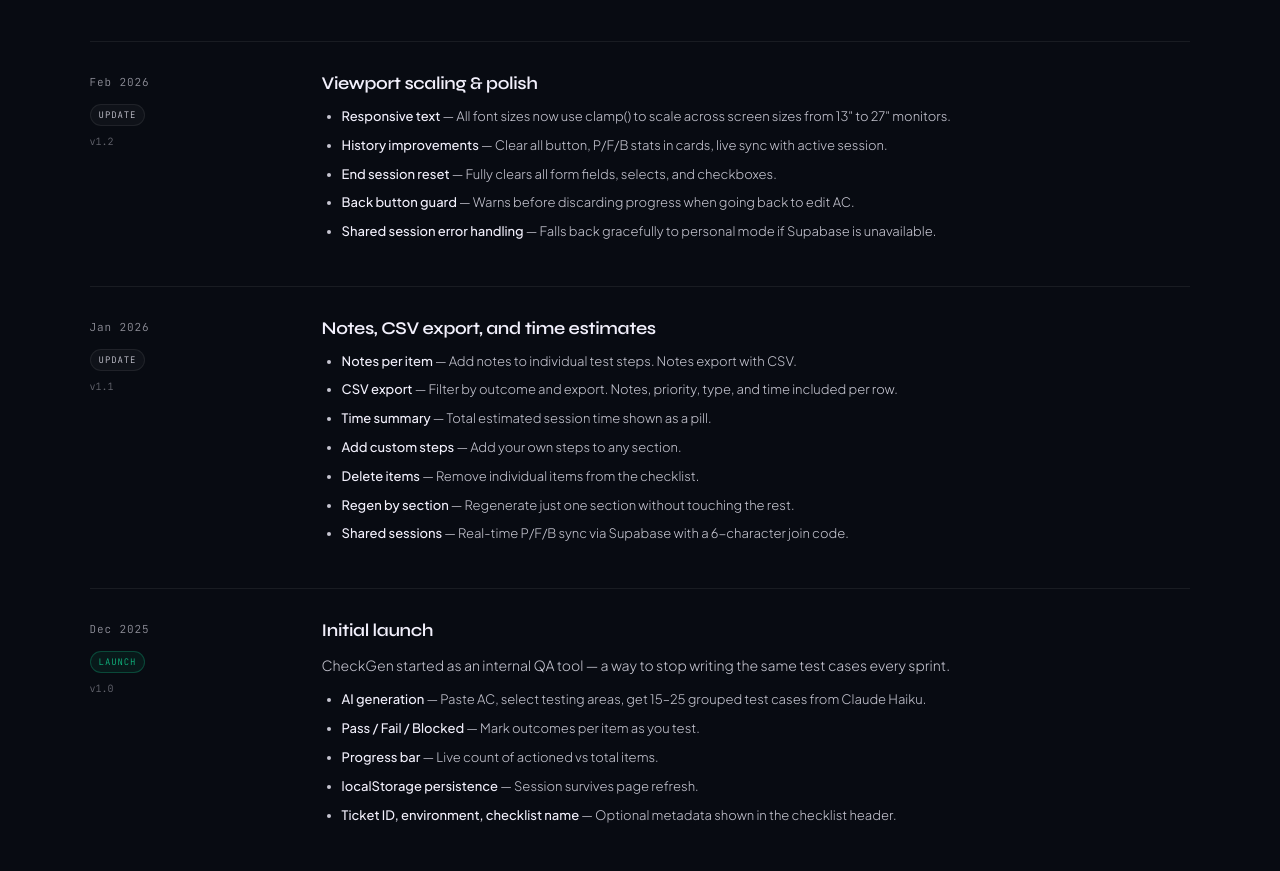
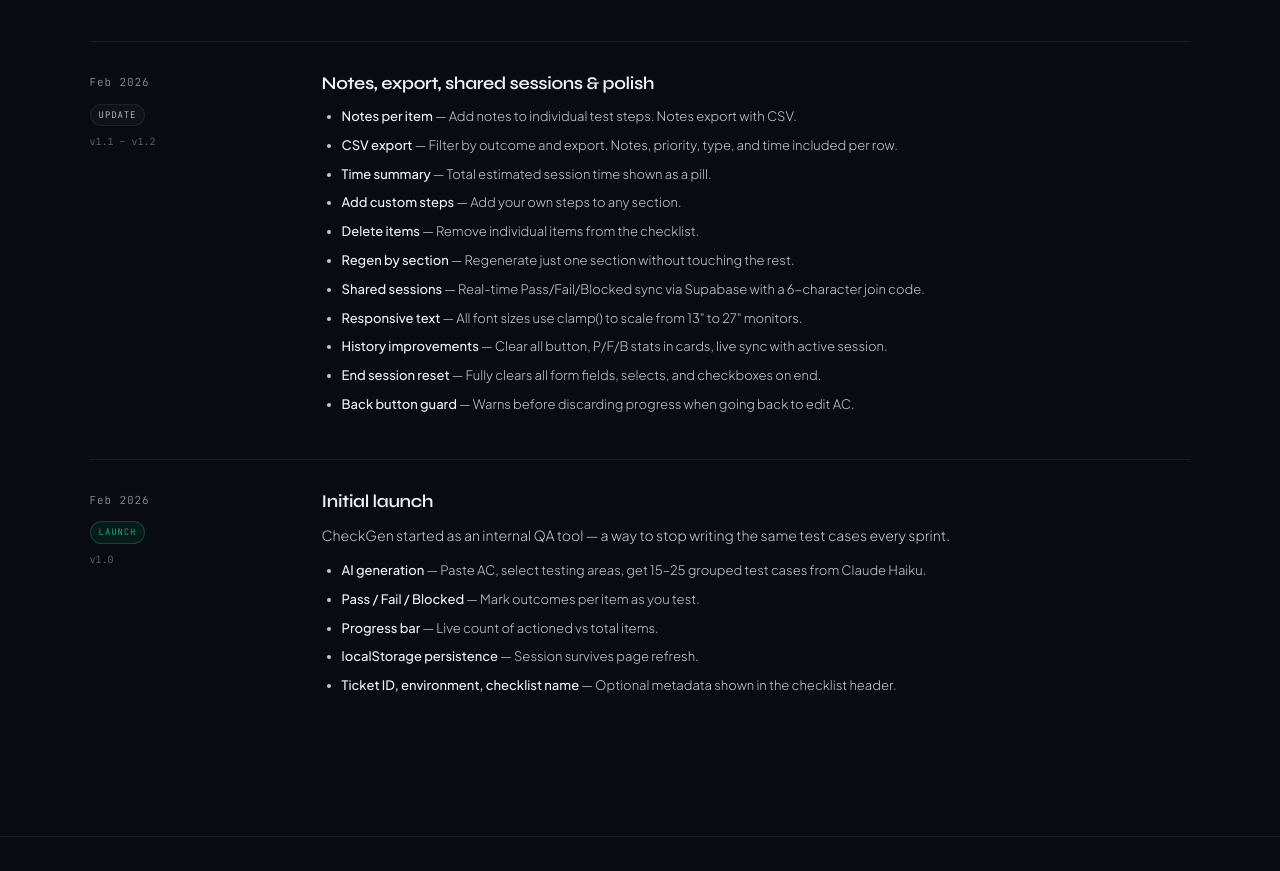
Before and after one commit to CalebJamezzz/CheckGen, a plain HTML site: page updates.html in a window 1280 px wide. Shown: the part 1740-2611 px from the top of the page. Drawn offline with Linux system fonts and the light colour scheme.

Commit message:
Update updates.html

```diff
--- a/updates.html
+++ b/updates.html
@@ -122,28 +122,10 @@
       <div>
         <div class="changelog-date">Feb 2026</div>
         <span class="changelog-tag update">Update</span>
-        <div class="changelog-version">v1.2</div>
+        <div class="changelog-version">v1.1 – v1.2</div>
       </div>
       <div class="changelog-content">
-        <h2>Viewport scaling &amp; polish</h2>
-        <ul>
-          <li><strong>Responsive text</strong> — All font sizes now use clamp() to scale across screen sizes from 13" to 27" monitors.</li>
-          <li><strong>History improvements</strong> — Clear all button, P/F/B stats in cards, live sync with active session.</li>
-          <li><strong>End session reset</strong> — Fully clears all form fields, selects, and checkboxes.</li>
-          <li><strong>Back button guard</strong> — Warns before discarding progress when going back to edit AC.</li>
-          <li><strong>Shared session error handling</strong> — Falls back gracefully to personal mode if Supabase is unavailable.</li>
-        </ul>
-      </div>
-    </div>
-
-    <div class="changelog-entry">
-      <div>
-        <div class="changelog-date">Jan 2026</div>
-        <span class="changelog-tag update">Update</span>
-        <div class="changelog-version">v1.1</div>
-      </div>
-      <div class="changelog-content">
-        <h2>Notes, CSV export, and time estimates</h2>
+        <h2>Notes, export, shared sessions &amp; polish</h2>
         <ul>
           <li><strong>Notes per item</strong> — Add notes to individual test steps. Notes export with CSV.</li>
           <li><strong>CSV export</strong> — Filter by outcome and export. Notes, priority, type, and time included per row.</li>
@@ -151,14 +133,18 @@
           <li><strong>Add custom steps</strong> — Add your own steps to any section.</li>
           <li><strong>Delete items</strong> — Remove individual items from the checklist.</li>
           <li><strong>Regen by section</strong> — Regenerate just one section without touching the rest.</li>
-          <li><strong>Shared sessions</strong> — Real-time P/F/B sync via Supabase with a 6-character join code.</li>
+          <li><strong>Shared sessions</strong> — Real-time Pass/Fail/Blocked sync via Supabase with a 6-character join code.</li>
+          <li><strong>Responsive text</strong> — All font sizes use clamp() to scale from 13" to 27" monitors.</li>
+          <li><strong>History improvements</strong> — Clear all button, P/F/B stats in cards, live sync with active session.</li>
+          <li><strong>End session reset</strong> — Fully clears all form fields, selects, and checkboxes on end.</li>
+          <li><strong>Back button guard</strong> — Warns before discarding progress when going back to edit AC.</li>
         </ul>
       </div>
     </div>
 
     <div class="changelog-entry">
       <div>
-        <div class="changelog-date">Dec 2025</div>
+        <div class="changelog-date">Feb 2026</div>
         <span class="changelog-tag launch">Launch</span>
         <div class="changelog-version">v1.0</div>
       </div>
```
